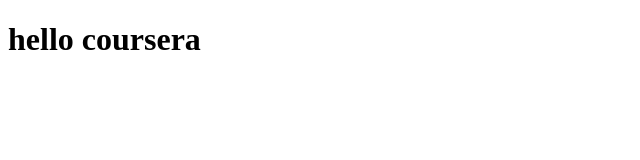
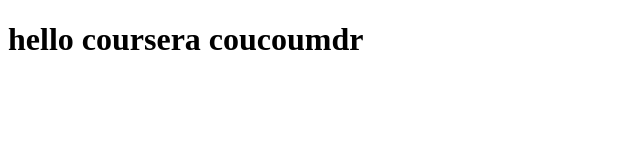
Before and after one commit to qvoortman/coursera-test, a plain HTML site: page site/index.html in a window 1280 px wide. Shown: the whole page, without its empty margins (0-640 px from the left). Drawn offline with Linux system fonts and the light colour scheme.

Commit message:
First Change.

```diff
--- a/site/index.html
+++ b/site/index.html
@@ -4,6 +4,6 @@
 	<title>Hello world !</title>
 </head>
 <body>
-<h1>hello coursera</h1>
+<h1>hello coursera coucoumdr</h1>
 </body>
 </html>
```
